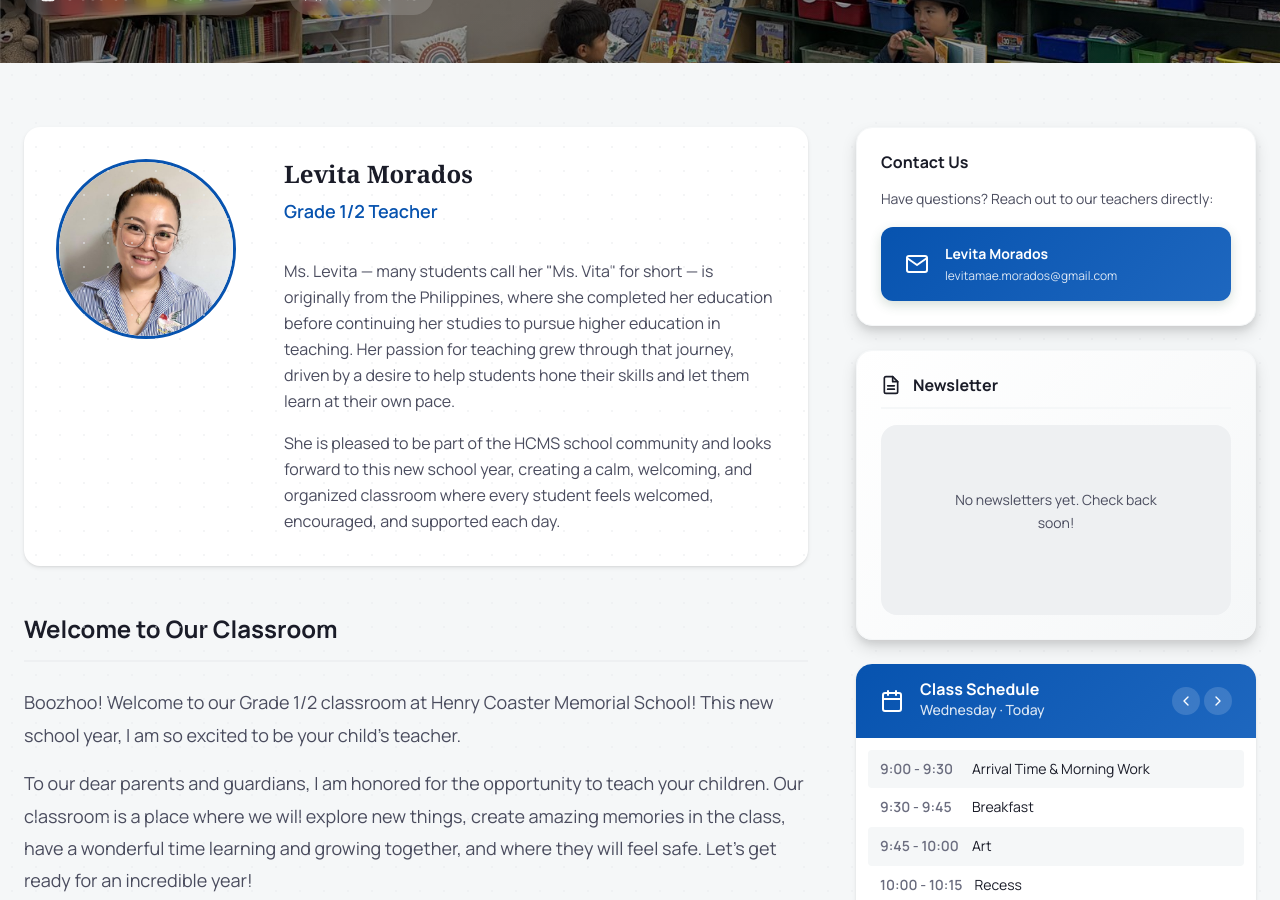
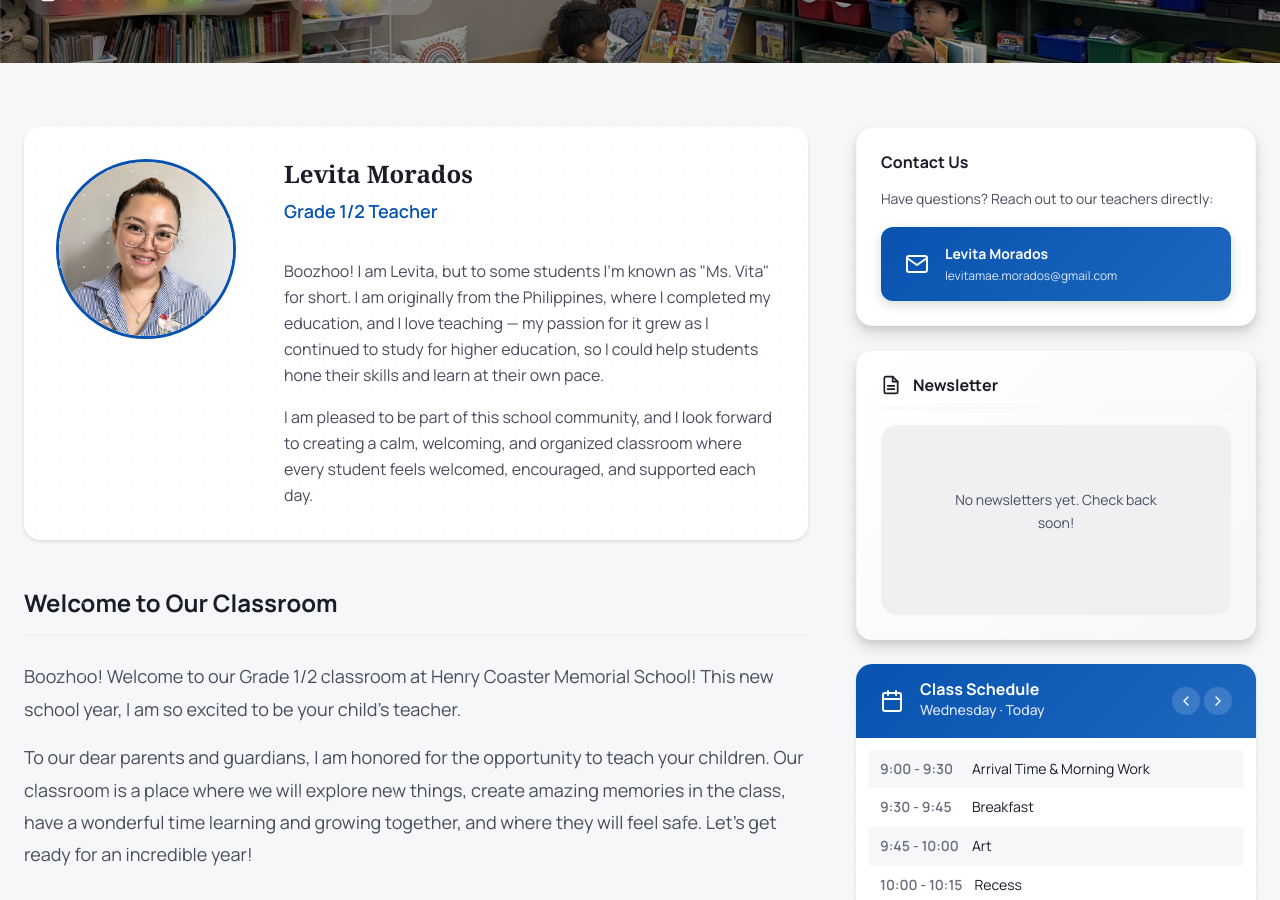
Before and after one commit to reckegabe58/HCMS, a Jekyll site: the page built from _classrooms/grade-1-2-b.md, in a window 1280 px wide and 900 px high, scrolled down 351 px. Built offline with Jekyll 4.4.1, drawn with Linux system fonts in a browser that asks for light colours.

Commit message:
Use Levita's actual words for her Meet the Teacher bio
The previous bio was a third-person paraphrase, not sourced directly
from her submitted profile. Replaced with her own first-person text
from "Teacher Profile info - Levita Mae Morados.pdf", lightly cleaned
up for grammar only.

Co-Authored-By: Claude Sonnet 5 <noreply@anthropic.com>

```diff
--- a/_classrooms/grade-1-2-b.md
+++ b/_classrooms/grade-1-2-b.md
@@ -18,8 +18,8 @@ teacher_photos:
   - name: Levita Morados
     photo: /assets/images/classrooms/grade-1-2-b/levita-morados-headshot.jpg
     bio:
-      - "Ms. Levita — many students call her \"Ms. Vita\" for short — is originally from the Philippines, where she completed her education before continuing her studies to pursue higher education in teaching. Her passion for teaching grew through that journey, driven by a desire to help students hone their skills and let them learn at their own pace."
-      - "She is pleased to be part of the HCMS school community and looks forward to this new school year, creating a calm, welcoming, and organized classroom where every student feels welcomed, encouraged, and supported each day."
+      - "Boozhoo! I am Levita, but to some students I'm known as \"Ms. Vita\" for short. I am originally from the Philippines, where I completed my education, and I love teaching — my passion for it grew as I continued to study for higher education, so I could help students hone their skills and learn at their own pace."
+      - "I am pleased to be part of this school community, and I look forward to creating a calm, welcoming, and organized classroom where every student feels welcomed, encouraged, and supported each day."
 teacher_emails:
   - name: Levita Morados
     email: levitamae.morados@gmail.com
```
